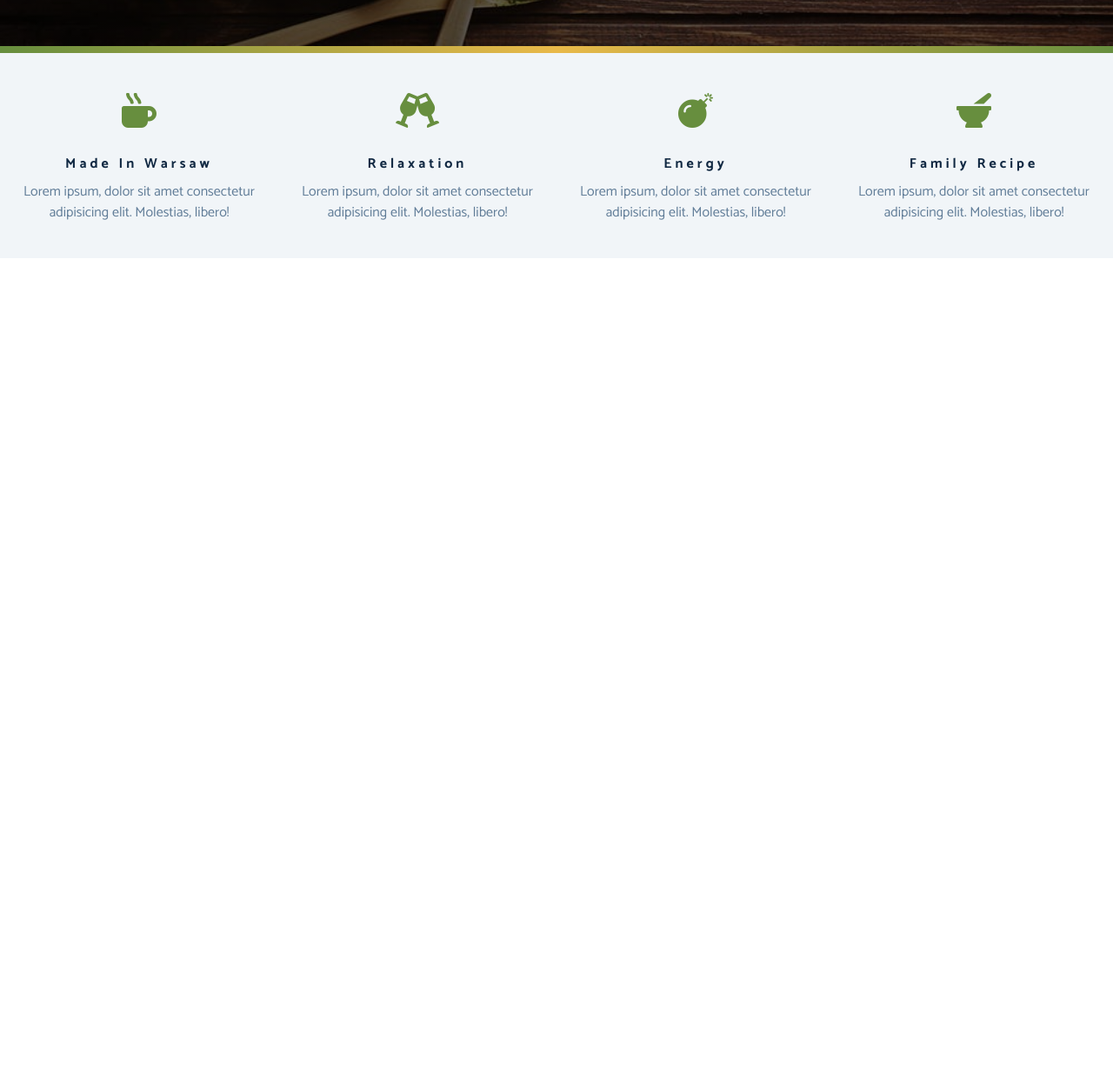
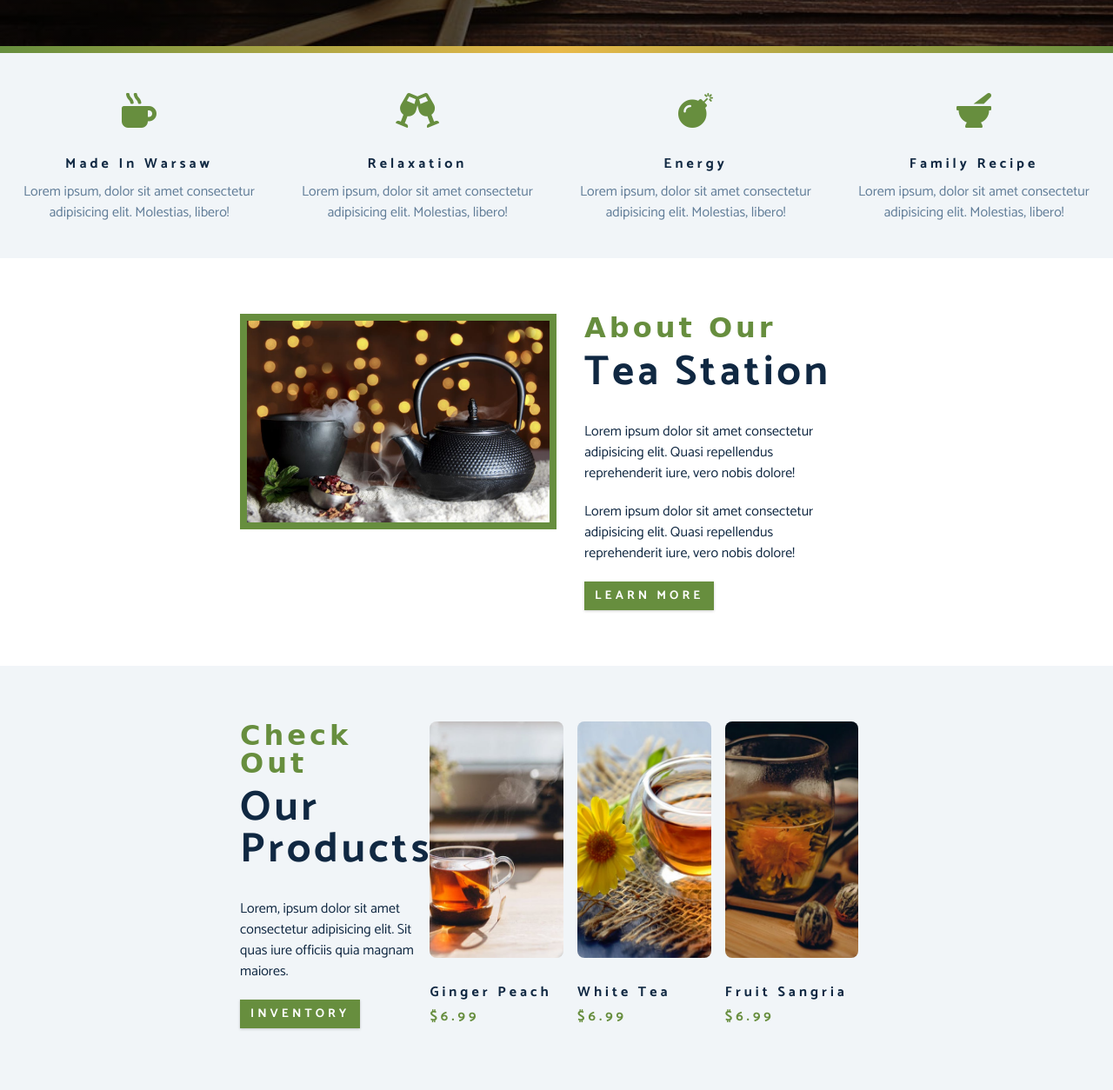
Before and after one commit to MainaGeorge/floats-tea-project, a plain HTML site: page index.html in a window 1280 px wide. Shown: the part 747-2001 px from the top of the page at 87% size. Before the commit the page ends 1044 px from the top, so only its background shows below. Drawn offline with Linux system fonts and the light colour scheme; a web font is replaced by a local one.

Commit message:
added product section

```diff
--- a/css/styles.css
+++ b/css/styles.css
@@ -111,7 +111,7 @@ h4{
     text-transform: uppercase;
     background: var(--color-primary);
     color: var(--color-white);
-    padding: .75rem 1rem;
+    padding: .375rem .75rem;
     letter-spacing: var(--spacing);
     display: inline-block;
     font-weight: 700;
@@ -120,6 +120,7 @@ h4{
     font-size: 1rem;
     transition: var(--transition);
     box-shadow: 0 1px 3px rgba(0,0,0,.2);
+    font-size: 0.875rem;
 }
 
 .btn:hover {
@@ -132,6 +133,29 @@ h4{
     content: "";
     clear: both;
     display: table;
+}
+
+.section-title h3 {
+    font-family: var(--font-family-secondary);
+    color: var(--color-primary);
+}
+
+.section-title {
+    margin-bottom: 2rem;
+}
+
+.section-center {
+    padding: 4rem 0;
+    width: 85vw;
+    margin: 0 auto;
+    max-width: 1170px;
+}
+
+@media screen and (min-width: 992px) {
+    .section-center {
+        width: 95vh;
+        padding: 2rem 1rem;
+    }
 }
 /*
 =============
@@ -237,3 +261,113 @@ skills
         width: 25%;
     }
 }
+
+
+/*
+===================
+About
+===================
+*/
+
+.about-img,
+.about-info {
+    padding: 2rem 0;
+}
+
+.about-picture-container {
+    background: var(--color-primary);
+    border: .5rem solid var(--color-primary);
+    max-width: 30rem;
+    overflow: hidden;
+}
+
+.about-picture {
+    transition: var(--transition);
+}
+
+.about-picture-container:hover .about-picture {
+    opacity: 0.5;
+    transform: scale(1.2);
+}
+
+.about-text {
+    max-width: 26rem;
+    color: var(--color-gray-dark);
+}
+
+@media screen and (min-width: 992px){
+    .about-img,
+    .about-info {
+        float: left;
+        width: 50%;
+    }
+
+    .about-info{
+        padding: 2rem 2rem;
+    }
+}
+
+
+/*
+===================
+Products
+===================
+*/
+
+.products {
+    background: var(--color-gray-lighter);
+}
+
+.product{
+    margin-bottom: 2rem;
+}
+.products article {
+    padding: 2rem 0;
+}
+
+.products-text {
+    color: var(--color-gray-dark);
+    max-width: 26rem;
+}
+
+.product-img {
+    border-radius: var(--radius);
+    margin-bottom: 2rem;
+    height: 17rem;
+    object-fit: cover;
+}
+
+.product-price {
+    color: var(--color-primary);
+}
+
+@media screen and (min-width:768px) {
+    .product {
+        float:left;
+        width: 50%;
+        padding-right: 2rem;
+    }
+}
+
+@media screen and (min-width:992px) {
+    .product {
+        width: 33.3%;
+    }
+}
+
+@media screen and (min-width:1200px) {
+    .products-info {
+        float: left;
+        width: 30%;
+    }
+
+    .products-inventory {
+        float: left;
+        width: 70%;
+    }
+
+    .product {
+        margin-bottom: 0;
+        padding-right: 1rem;
+    }
+}
--- a/index.html
+++ b/index.html
@@ -74,6 +74,84 @@
       <!-- end single skill -->
     </section>
     <!-- end of skills section -->
+    <!-- about -->
+    <section>
+      <div class="section-center clearfix">
+        <!-- about-img -->
+        <article class="about-img">
+          <div class="about-picture-container">
+            <img
+              src="./images/about-bcg.jpeg"
+              alt="tea kettle"
+              class="about-picture"
+            />
+          </div>
+        </article>
+        <!-- about-info -->
+        <article class="about-info">
+          <!-- section title -->
+          <div class="section-title">
+            <h3>about our</h3>
+            <h2>tea station</h2>
+          </div>
+          <!-- end of section title -->
+          <p class="about-text">
+            Lorem ipsum dolor sit amet consectetur adipisicing elit. Quasi
+            repellendus reprehenderit iure, vero nobis dolore!
+          </p>
+          <p class="about-text">
+            Lorem ipsum dolor sit amet consectetur adipisicing elit. Quasi
+            repellendus reprehenderit iure, vero nobis dolore!
+          </p>
+          <a href="about.html" class="btn">learn more</a>
+        </article>
+      </div>
+    </section>
+    <!-- end about -->
+
+    <!-- products -->
+    <section class="products">
+      <div class="section-center clearfix">
+        <!-- products info -->
+        <article class="products-info">
+          <!-- section title -->
+          <div class="section-title">
+            <h3>Check out</h3>
+            <h2>Our products</h2>
+          </div>
+          <!-- end of section title -->
+          <p class="products-text">Lorem, ipsum dolor sit amet consectetur adipisicing elit.
+            Sit quas iure officiis quia magnam maiores.
+          </p>
+          <a href="products.html" class="btn">Inventory</a>
+        </article>
+        <!-- products inventory -->
+        <article class="products-inventory clearfix">
+          <!-- single product -->
+          <div class="product">
+            <img src="./images/product-1.jpeg" alt="product one" class="product-img">
+            <h4 class="product-title">Ginger Peach</h4>
+            <h4 class="product-price">$6.99</h4>
+          </div>
+          <!-- end of single product -->
+          <!-- single product -->
+          <div class="product">
+            <img src="./images/product-2.jpeg" alt="product one" class="product-img">
+            <h4 class="product-title">White Tea</h4>
+            <h4 class="product-price">$6.99</h4>
+          </div>
+          <!-- end of single product -->
+          <!-- single product -->
+          <div class="product">
+            <img src="./images/product-3.jpeg" alt="product one" class="product-img">
+            <h4 class="product-title">Fruit Sangria</h4>
+            <h4 class="product-price">$6.99</h4>
+          </div>
+          <!-- end of single product -->
+        </article>
+      </div>
+    </section>
+    <!-- end of products -->
     <script src="app.js"></script>
   </body>
 </html>
```
